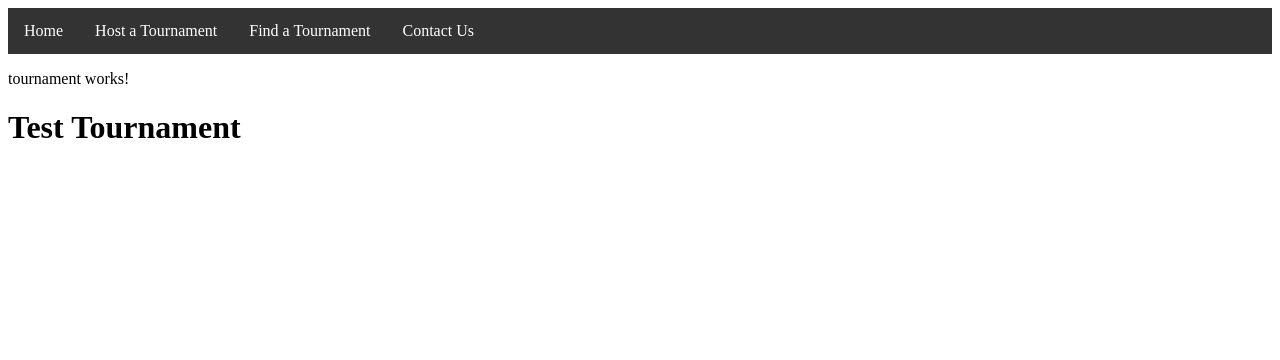
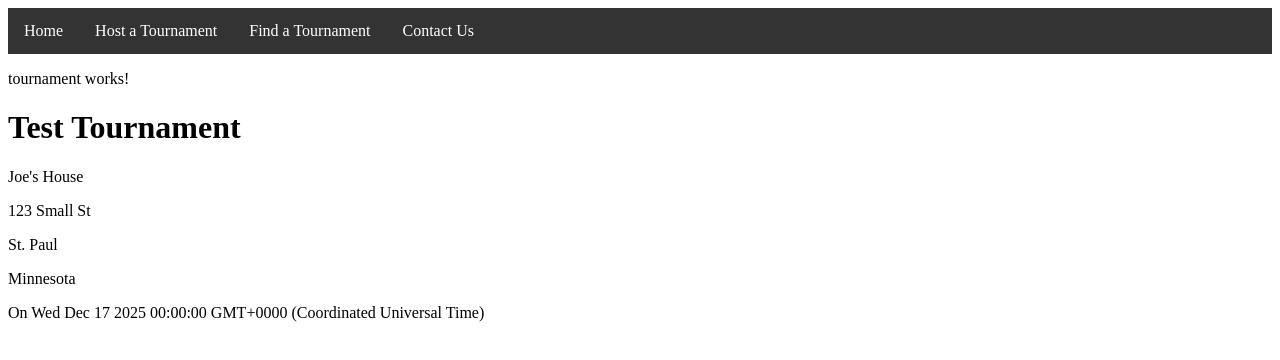
Before and after one commit to IDOMATH/tournament-finder, an Angular app in the folder frontend/: page /tournaments/1 in a window 1280 px wide. Shown: the top 360 px of the page. Built offline with nearby package versions, Linux system fonts and the light colour scheme.

Commit message:
Adding some to tournament template

```diff
--- a/frontend/src/app/services/tournament-service.ts
+++ b/frontend/src/app/services/tournament-service.ts
@@ -10,8 +10,8 @@ export class TournamentService {
       streetAddress: "123 Small St",
       city: "St. Paul",
       state: "Minnesota",
-      startDate: new Date(2025, 12, 17),
-      endDate: new Date(2025, 12, 17),
+      startDate: new Date(2025, 11, 17),
+      endDate: new Date(2025, 11, 17),
       isBoysVarsity: true,
       isGirlsVarsity: true,
       isBoysJv: false,
--- a/frontend/src/app/tournaments/tournament/tournament.component.html
+++ b/frontend/src/app/tournaments/tournament/tournament.component.html
@@ -1,2 +1,12 @@
 <p>tournament works!</p>
-<h1>{{ tournament()?.name }}</h1>
+<h1>{{ tournament()!.name }}</h1>
+<p>{{ tournament()!.locationName }}</p>
+<p>{{ tournament()!.streetAddress }}</p>
+<p>{{ tournament()!.city }}</p>
+<p>{{ tournament()!.state }}</p>
+@if(tournament()!.startDate.getTime() === tournament()!.endDate.getTime()){
+<p>On {{ tournament()!.startDate }}</p>
+} @else {
+<p>From {{ tournament()!.startDate }} to {{ tournament()!.endDate }}</p>
+
+}
```
